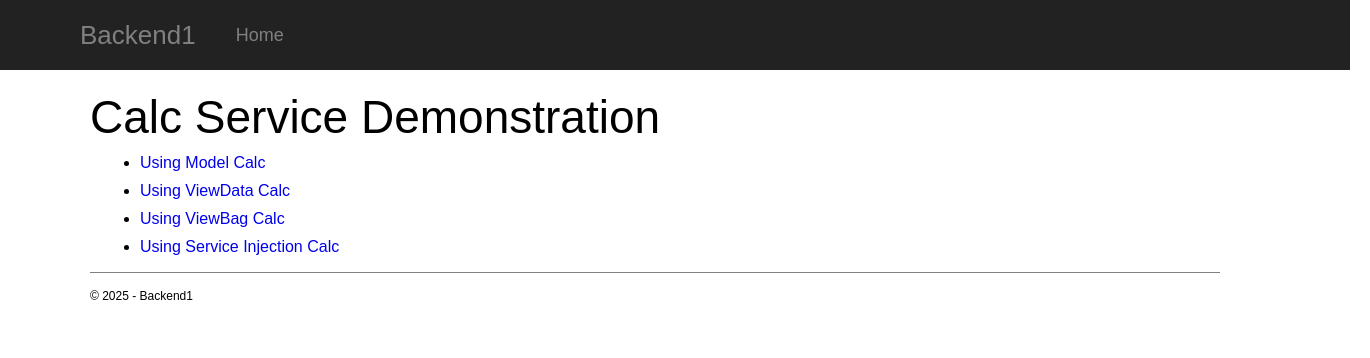
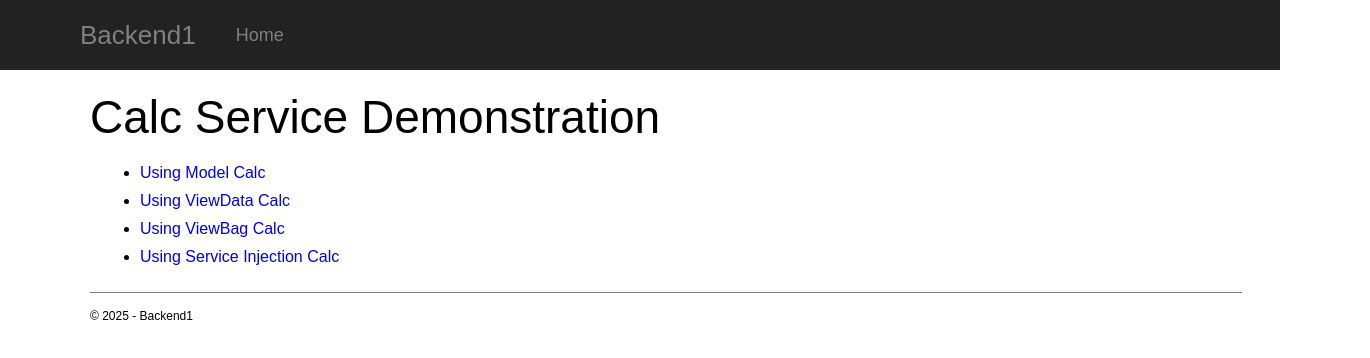
Before and after one commit to Sceptic101-tech/932301.Skibin.Konstantin.labs, a plain HTML site: page lab11/templates/index.html in a window 1280 px wide. Shown: the whole page, 1370 px wide, since content can reach past the window. Drawn offline with Linux system fonts and the light colour scheme.

Commit message:
fixed bug in styles

```diff
--- a/lab11/static/css/style.css
+++ b/lab11/static/css/style.css
@@ -1,11 +1,11 @@
 *{
-    margin: 0;
-    padding: 0;
+    margin: 0px;
+    padding: 0px;
     font-family: Arial, Helvetica, sans-serif;
 }
 
 header{
-    width:100%;
+    max-width: 100%;
     height: 50px;
     background-color: #222222;
     color: gray;
@@ -56,20 +56,21 @@ li a {
     margin: 5px 0px 5px 0px;
 }
 
+.main_container{
+    margin-left: 90px;
+    display: flex;
+    flex-direction: column;
+}
+
 .underscore{
     border-bottom: 1px solid gray;
-    width:calc(100% - 150px);
+    width: 90vw;
     margin:2vh 0px 2vh 0px;
 }
 
-.main_container{
+footer{
+    max-width:100%;
     margin-left: 90px;
-}
-
-footer{
-    margin-left: 90px;
-    position: relative;
-    width:100%;
     font-size: 1.5vh;
 }
 
```
